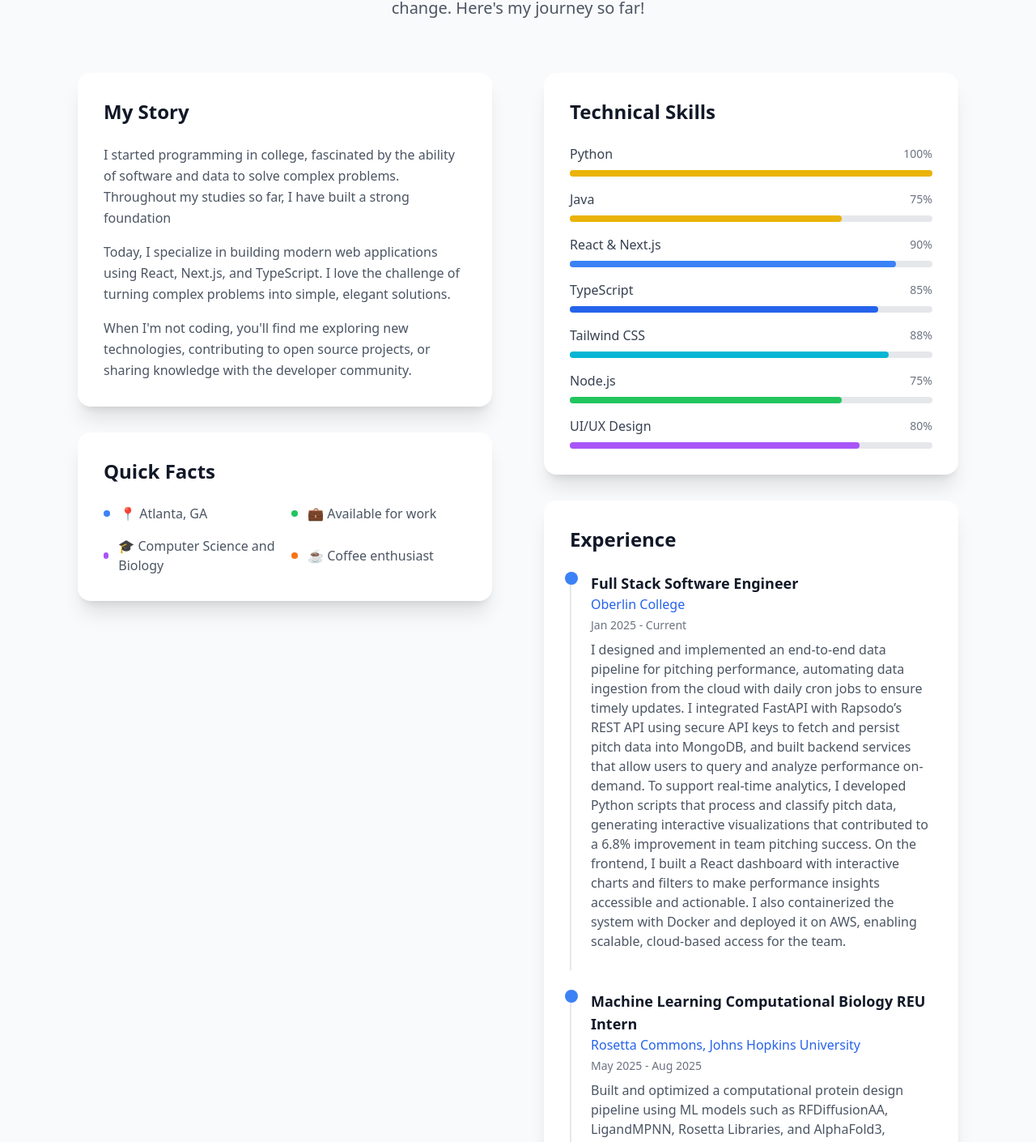
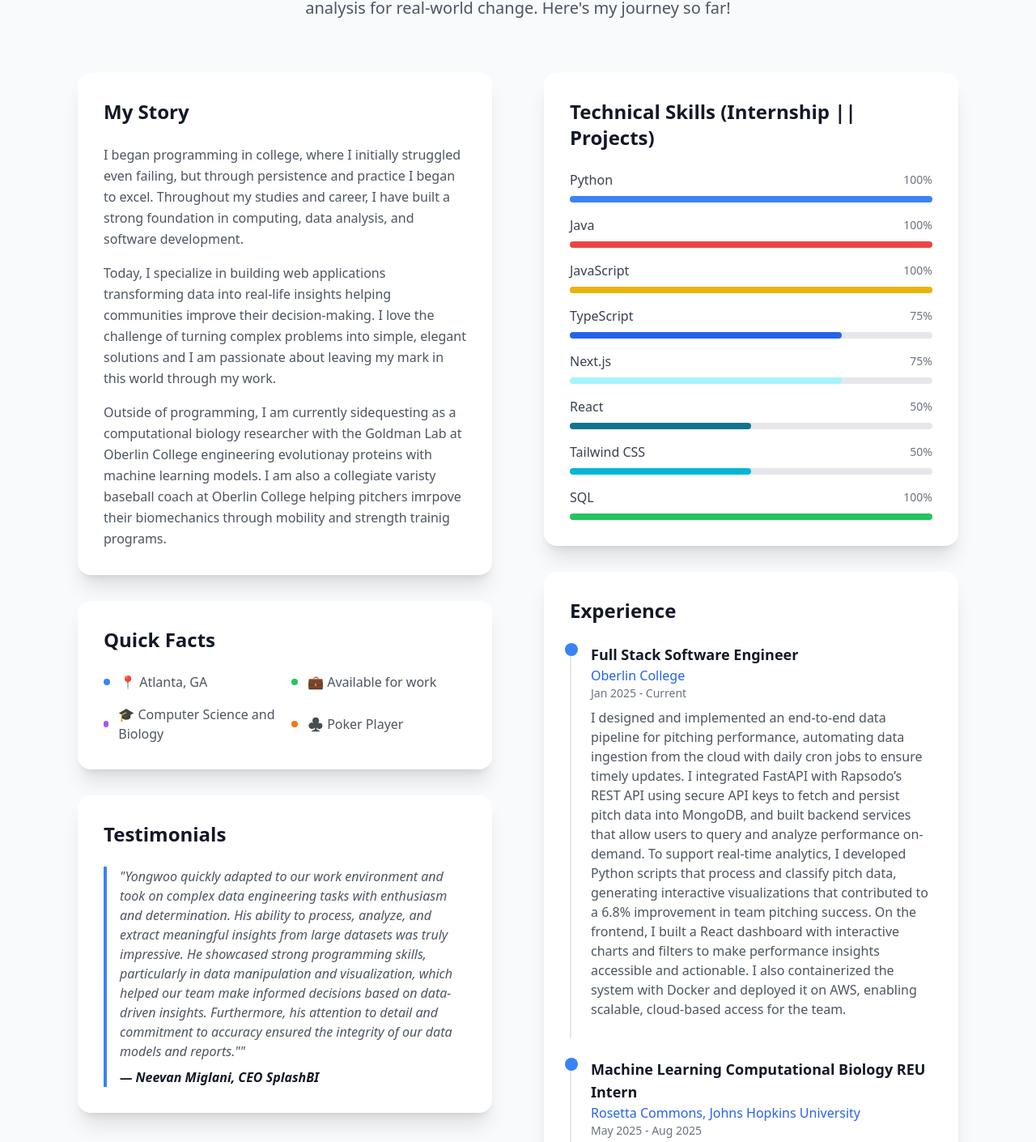
Before and after one commit to yandersonpark1/yandersonpark1-portfolio-web, a Next.js app: page / in a window 1280 px wide. Shown: the part 1019-2429 px from the top of the page at 81% size. Built offline with nearby package versions, Linux system fonts and the light colour scheme.

Commit message:
progress with about, switch the tech skills and quick facts and add a tech tools section

```diff
--- a/app/components/About.tsx
+++ b/app/components/About.tsx
@@ -2,13 +2,14 @@
 
 export default function About() {
   const skills = [
-    { name: "Python", level: 100, color: "bg-yellow-500" },
-    { name: "Java", level: 75, color: "bg-yellow-500" },
-    { name: "React & Next.js", level: 90, color: "bg-blue-500" },
-    { name: "TypeScript", level: 85, color: "bg-blue-600" },
-    { name: "Tailwind CSS", level: 88, color: "bg-cyan-500" },
-    { name: "Node.js", level: 75, color: "bg-green-500" },
-    { name: "UI/UX Design", level: 80, color: "bg-purple-500" },
+    { name: "Python", level: 100, color: "bg-blue-500" },
+    { name: "Java", level: 100, color: "bg-red-500" },
+    { name: "JavaScript", level: 100, color: "bg-yellow-500" },
+    { name: "TypeScript", level: 75, color: "bg-blue-600" },
+    { name: "Next.js", level: 75, color: "bg-cyan-200" },
+    { name: "React", level: 50, color: "bg-cyan-700" },
+    { name: "Tailwind CSS", level: 50, color: "bg-cyan-500" },
+    { name: "SQL", level: 100, color: "bg-green-500" },
   ]
 
   const experiences = [
@@ -16,18 +17,21 @@ export default function About() {
       title: "Full Stack Software Engineer",
       company: "Oberlin College",
       period: "Jan 2025 - Current",
+      company_url: "https://www.oberlin.edu/", //
       description: "I designed and implemented an end-to-end data pipeline for pitching performance, automating data ingestion from the cloud with daily cron jobs to ensure timely updates. I integrated FastAPI with Rapsodo’s REST API using secure API keys to fetch and persist pitch data into MongoDB, and built backend services that allow users to query and analyze performance on-demand. To support real-time analytics, I developed Python scripts that process and classify pitch data, generating interactive visualizations that contributed to a 6.8% improvement in team pitching success. On the frontend, I built a React dashboard with interactive charts and filters to make performance insights accessible and actionable. I also containerized the system with Docker and deployed it on AWS, enabling scalable, cloud-based access for the team."
     },
     {
       title: "Machine Learning Computational Biology REU Intern",
       company: "Rosetta Commons, Johns Hopkins University",
       period: "May 2025 - Aug 2025",
+      company_url: "https://rosettacommons.org/", //
       description: "Built and optimized a computational protein design pipeline using ML models such as RFDiffusionAA, LigandMPNN, Rosetta Libraries, and AlphaFold3, improving computational confidence metrics by roughly 4% per iteration. I automated large-scale protein design workflows with SLURM and Bash scripts on an HPC cluster, processing thousands of structures and sequences while reducing runtime by approximately 10%. I applied PyTorch-based ML techniques and statistical analyses to evaluate and improve binder affinity by up to 1000%, leveraging HPC resources to scale iterative design loops and enhance reproducibility and throughput. I also presented a research poster at the Summer Rosetta Conference, showcasing advancements in ML-driven protein design."
     },
     {
       title: "BackEnd Software Engineer",
       company: "SplashBI",
       period: "May 2024 - August 2024",
+      company_url: "https://splashbi.com/", //
       description: "I worked in SplashBI's HR analytics team developing and maintaining automated data pipelines that transformed HR data from Oracle Cloud and MySQL into analytics-ready formats. I designed and optimized SQL database schemas to track key HR metrics like retention, turnover, and performance, and developed RESTful APIs to connect backend data with internal dashboards. By automating queries and Excel workflows, I reduced manual reporting time for enterprise clients by nearly 50%. I also created scalable data models to uncover growth opportunities and presented improvements in biweekly demos to stakeholders from multiple enterprise companies."
     },
   ]
@@ -43,7 +47,7 @@ export default function About() {
           </h2>
           <div className="w-24 h-1 bg-gradient-to-r from-blue-500 to-purple-600 mx-auto mb-8"></div>
           <p className="text-xl text-gray-600 max-w-3xl mx-auto leading-relaxed">
-            I'm a innovative engineer who loves transforming data into insights for real-world change.
+            I'm a innovative engineer who loves transforming data into insights and real-time analysis for real-world change.
             Here's my journey so far!
           </p>
         </div>
@@ -55,18 +59,14 @@ export default function About() {
               <h3 className="text-2xl font-bold text-gray-900 mb-6">My Story</h3>
               <div className="space-y-4 text-gray-600 leading-relaxed">
                 <p>
-                  I started programming in college, fascinated by the ability of software and data to solve complex problems.
-                  Throughout my studies so far, I have built a strong foundation
+                  I began programming in college, where I initially struggled even failing, but through persistence and practice I began to excel. Throughout my studies and career, I have built a strong foundation in computing, data analysis, and software development.
                 </p>
                 <p>
-                  Today, I specialize in building modern web applications using React,
-                  Next.js, and TypeScript. I love the challenge of turning complex problems
-                  into simple, elegant solutions.
+                  Today, I specialize in building web applications transforming data into real-life insights helping communities improve their decision-making. I love the challenge of turning complex problems
+                  into simple, elegant solutions and I am passionate about leaving my mark in this world through my work.
                 </p>
                 <p>
-                  When I'm not coding, you'll find me exploring new technologies,
-                  contributing to open source projects, or sharing knowledge with
-                  the developer community.
+                  Outside of programming, I am currently sidequesting as a computational biology researcher with the Goldman Lab at Oberlin College engineering evolutionay proteins with machine learning models. I am also a collegiate varisty baseball coach at Oberlin College helping pitchers imrpove their biomechanics through mobility and strength trainig programs.
                 </p>
               </div>
             </div>
@@ -89,9 +89,20 @@ export default function About() {
                 </div>
                 <div className="flex items-center space-x-3">
                   <div className="w-2 h-2 bg-orange-500 rounded-full"></div>
-                  <span className="text-gray-600">☕ Coffee enthusiast</span>
+                  <span className="text-gray-600">♣️ Poker Player</span>
                 </div>
               </div>
+            </div>
+
+            {/* Testimony Box */}
+            <div className="bg-white rounded-2xl shadow-xl p-8 mt-8">
+              <h3 className="text-2xl font-bold text-gray-900 mb-6">Testimonials</h3>
+                <div className="space-y-4 text-gray-600">
+                  <blockquote className="italic border-l-4 border-blue-500 pl-4">
+                    "Yongwoo quickly adapted to our work environment and took on complex data engineering tasks with enthusiasm and determination. His ability to process, analyze, and extract meaningful insights from large datasets was truly impressive. He showcased strong programming skills, particularly in data manipulation and visualization, which helped our team make informed decisions based on data-driven insights. Furthermore, his attention to detail and commitment to accuracy ensured the integrity of our data models and reports.""
+                    <span className="block mt-2 font-semibold text-gray-900">— Neevan Miglani, CEO SplashBI</span>
+                  </blockquote>
+                </div>
             </div>
           </div>
 
@@ -99,7 +110,7 @@ export default function About() {
           <div className="space-y-8">
             {/* Skills */}
             <div className="bg-white rounded-2xl shadow-xl p-8">
-              <h3 className="text-2xl font-bold text-gray-900 mb-6">Technical Skills</h3>
+              <h3 className="text-2xl font-bold text-gray-900 mb-6">Technical Skills (Internship || Projects)</h3>
               <div className="space-y-4">
                 {skills.map((skill, index) => (
                   <div key={index} className="group">
@@ -127,7 +138,14 @@ export default function About() {
                     <div className="absolute -left-2 top-0 w-4 h-4 bg-blue-500 rounded-full"></div>
                     <div className="pb-6">
                       <h4 className="font-semibold text-lg text-gray-900">{exp.title}</h4>
-                      <p className="text-blue-600 font-medium mb-1">{exp.company}</p>
+                      <a
+                      href = {exp.company_url}
+                      target="_blank"
+                      rel="noopener noreferrer"
+                      className="text-blue-600 no-underline"
+                      >
+                      {exp.company}
+                      </a>
                       <p className="text-sm text-gray-500 mb-2">{exp.period}</p>
                       <p className="text-gray-600">{exp.description}</p>
                     </div>
```
